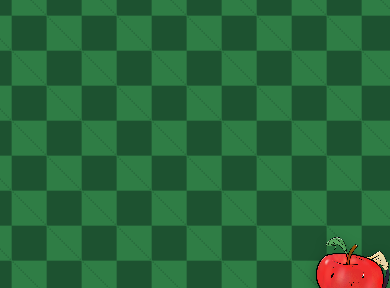
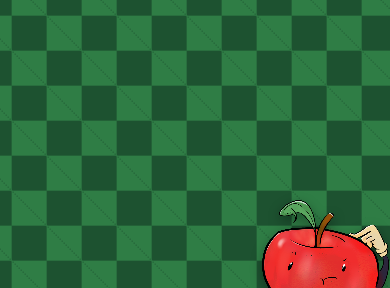
Before and after one commit to SamuelOlDourado/ProjetoReAlimenta, a Flask app: template templates/quiz.html in a window 390 px wide. Shown: the part 556-844 px from the top of the page. Run offline with Flask 3, Linux system fonts and the light colour scheme; the template is opened without the code that fills it: most values are stand-ins (such as "Sample title", 1, 10 or a date in 2020); some libraries are stand-ins or nearby versions.

Commit message:
Tamanho do mascote aumentado para celulares

```diff
--- a/static/css/style.css
+++ b/static/css/style.css
@@ -1431,8 +1431,8 @@ a, button, .quiz-alternative, .btn-neon, [role="button"], input[type="submit"] {
 
 @media (max-width: 576px) {
     .mascote-wrap {
-        width: 4.6rem;
-        height: 4.6rem;
+        width: 8rem;
+        height: 8rem;
     }
 }
 
```
